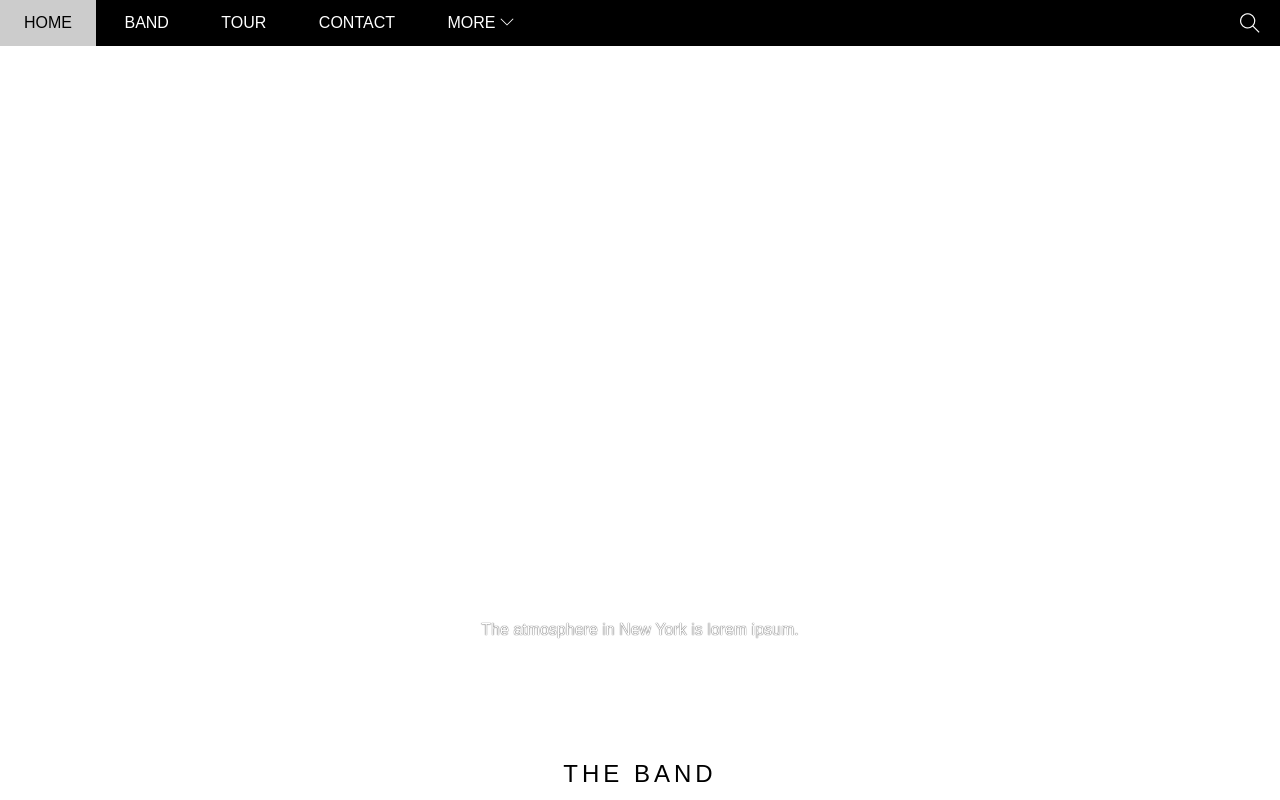
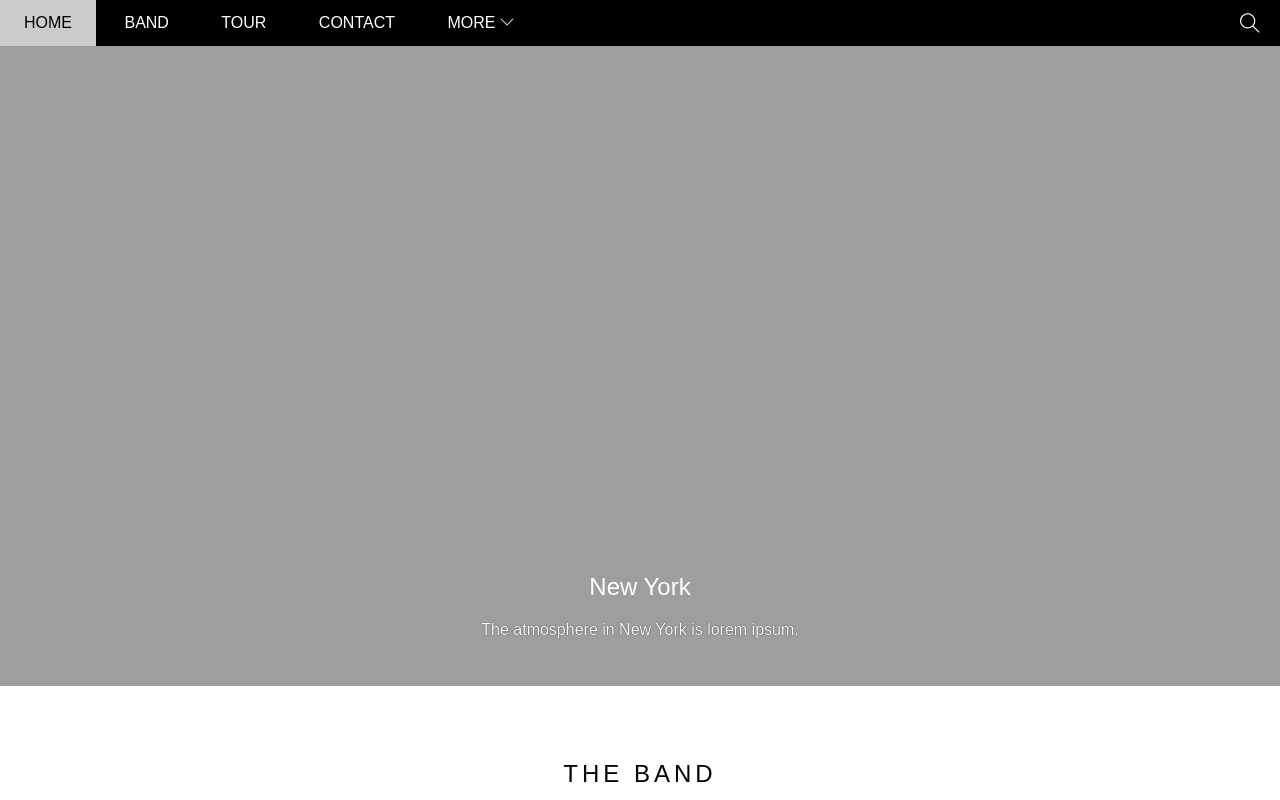
Before and after one commit to Nguyenvancuong38/webTheBand, a plain HTML site: page index.html in a window 1280 px wide. Shown: the top 800 px of the page. Drawn offline with Linux system fonts and the light colour scheme; the site is published under a folder, as on GitHub Pages, so addresses that start at the root find nothing.

Commit message:
reupload8

```diff
--- a/assets/css/style.css
+++ b/assets/css/style.css
@@ -162,7 +162,7 @@ html{
     position: relative;
     margin-top: 46px;
     padding-top: 50%; /* chiều rộng ảnh bằng 50% chiều cao ảnh */
-    background: url('/assets/css/image/slider/anh1.jpg') top center / cover no-repeat;
+    background: top center / cover no-repeat;
 }
 
 #slider .text-content{
--- a/index.html
+++ b/index.html
@@ -45,7 +45,7 @@
 
         </div>
 
-        <div id="slider">
+        <div id="slider" style="background-image: url('./assets/css/image/slider/anh1.jpg');">
             <div class="text-content">
                 <h2 class="text-heading">New York</h2>
                 <div class="text-description">The atmosphere in New York is lorem ipsum.</div>
```
